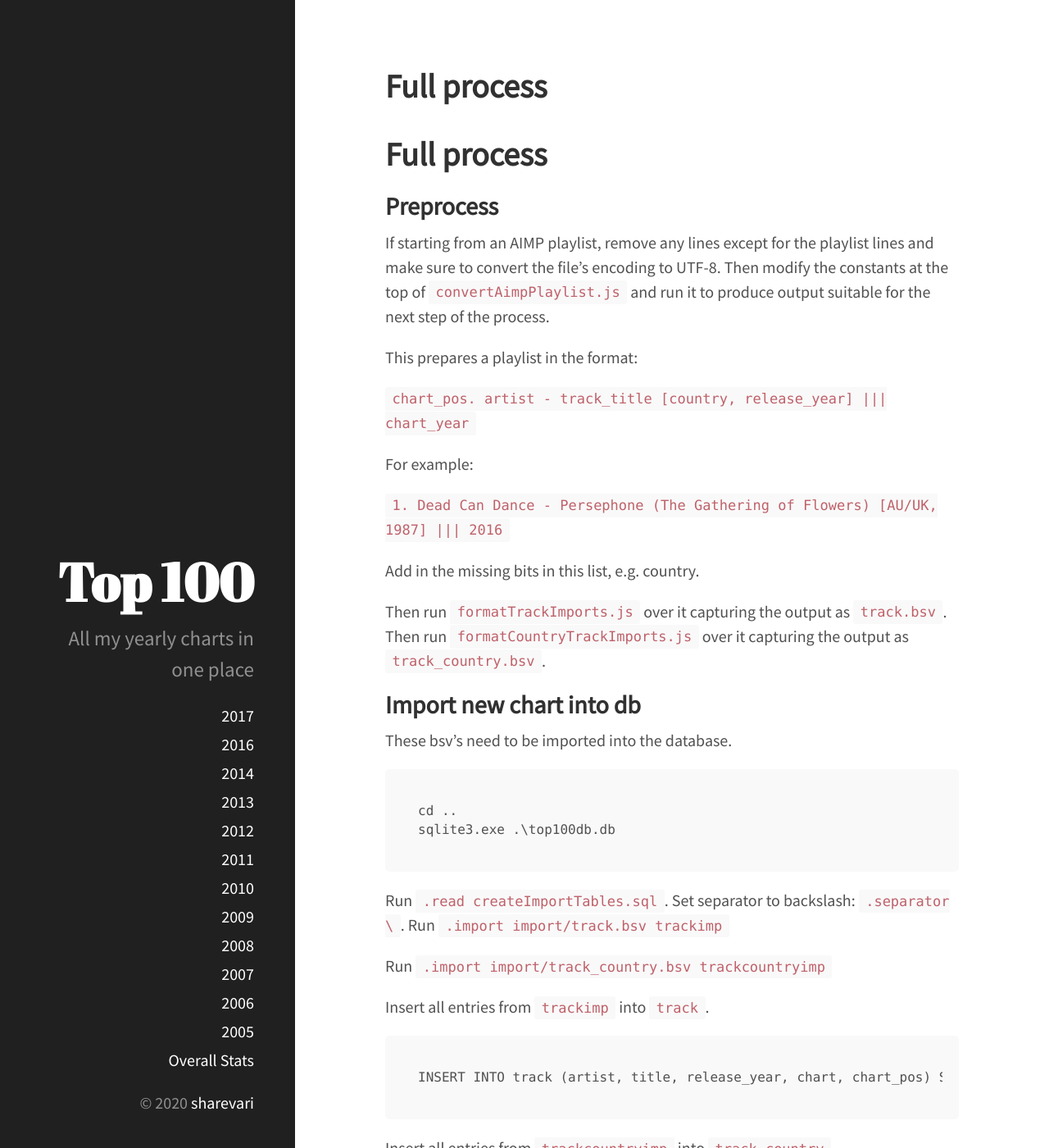
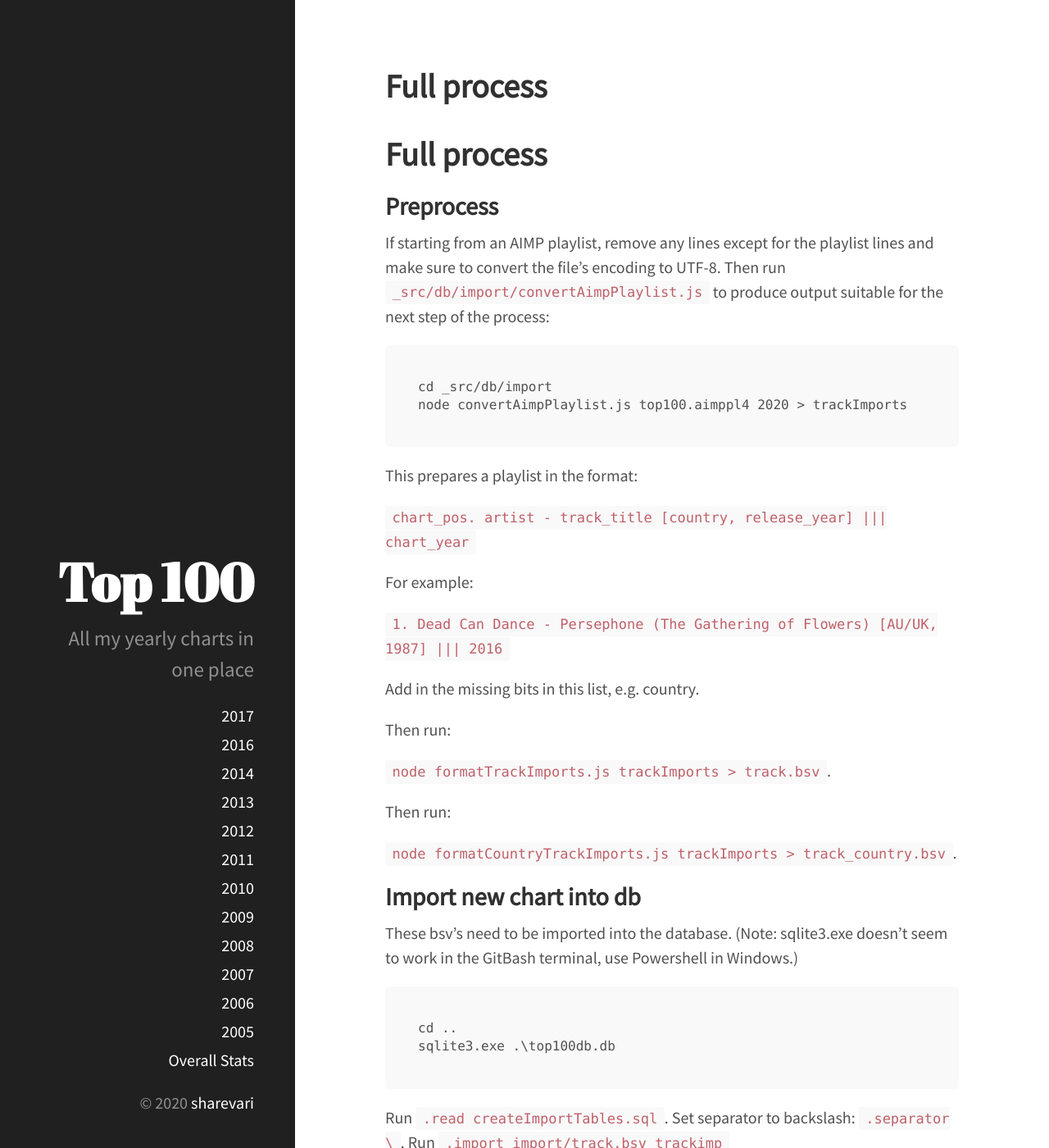
Before and after one commit to erikjalevik/top100, a Jekyll site: the page built from notes.md, in a window 1280 px wide and 1400 px high. Shown: the whole window at 82% size. Built offline with Jekyll 4.4.1, drawn with Linux system fonts in a browser that asks for light colours; our own code applies the rules of GitHub Pages for plain Markdown files.

Commit message:
Use command line parameters (and parse country)

````diff
--- a/_src/db/import/formatTrackImports.js
+++ b/_src/db/import/formatTrackImports.js
@@ -5,7 +5,7 @@
 //
 // The order is artist, title, releaseYear, chart, chartPos.
 
-const INPUT_FILE = '2018.txt';
+const INPUT_FILE = process.argv[2];
 
 const fs = require('fs');
 const readline = require('readline');
--- a/notes.md
+++ b/notes.md
@@ -2,7 +2,12 @@
 
 ## Preprocess
 
-If starting from an AIMP playlist, remove any lines except for the playlist lines and make sure to convert the file's encoding to UTF-8. Then modify the constants at the top of `convertAimpPlaylist.js` and run it to produce output suitable for the next step of the process.
+If starting from an AIMP playlist, remove any lines except for the playlist lines and make sure to convert the file's encoding to UTF-8. Then run `_src/db/import/convertAimpPlaylist.js` to produce output suitable for the next step of the process:
+
+```
+cd _src/db/import
+node convertAimpPlaylist.js top100.aimppl4 2020 > trackImports
+```
 
 This prepares a playlist in the format:
 
@@ -14,12 +19,17 @@ For example:
 
 Add in the missing bits in this list, e.g. country.
 
-Then run `formatTrackImports.js` over it capturing the output as `track.bsv`.
-Then run `formatCountryTrackImports.js` over it capturing the output as `track_country.bsv`.
+Then run:
+
+`node formatTrackImports.js trackImports > track.bsv`.
+
+Then run:
+
+`node formatCountryTrackImports.js trackImports > track_country.bsv`.
 
 ## Import new chart into db
 
-These bsv's need to be imported into the database.
+These bsv's need to be imported into the database. (Note: sqlite3.exe doesn't seem to work in the GitBash terminal, use Powershell in Windows.)
 
 ```
 cd ..
````
Also changed, not shown: _src/db/import/convertAimpPlaylist.js (+6 -4 lines).
